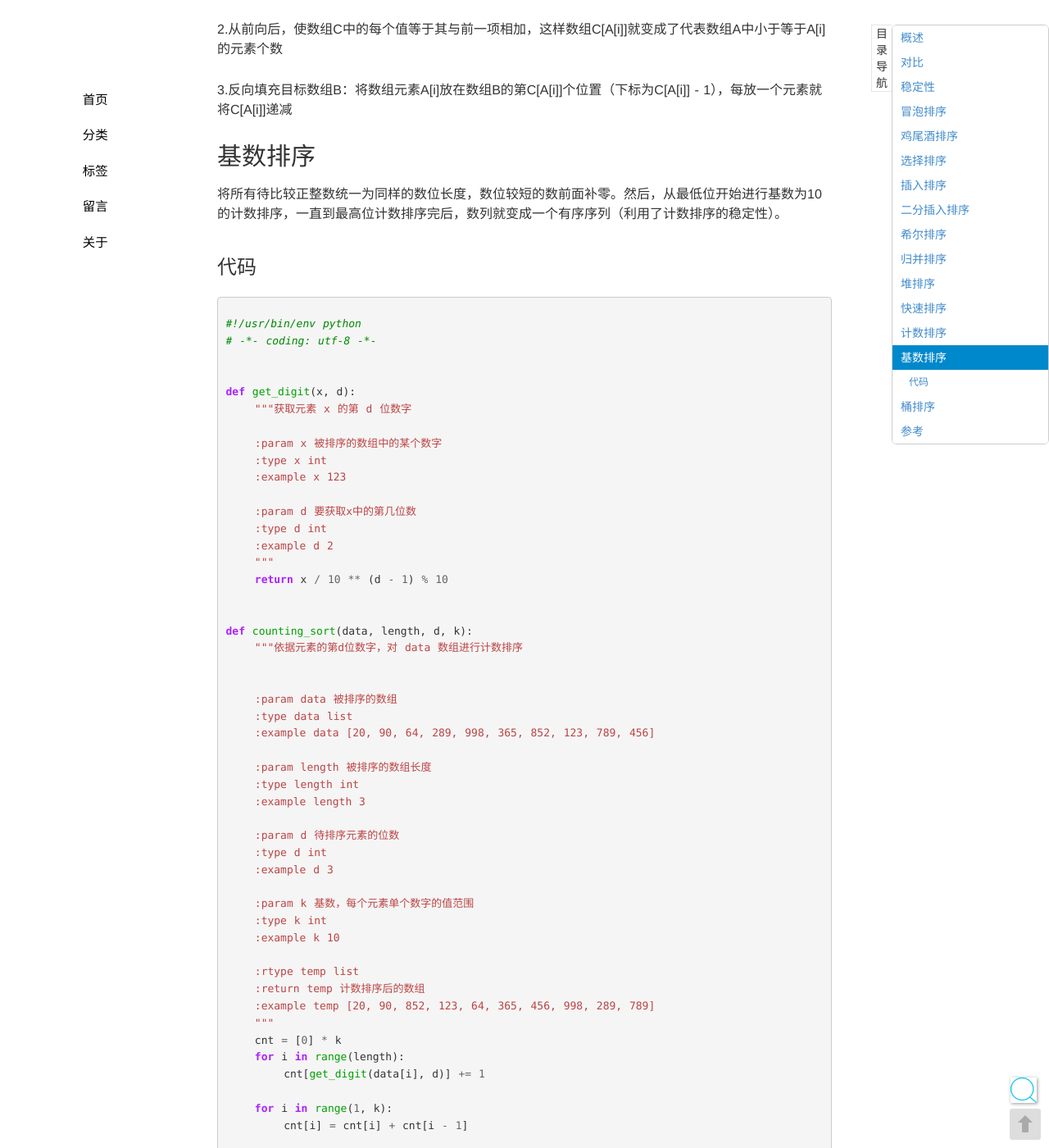
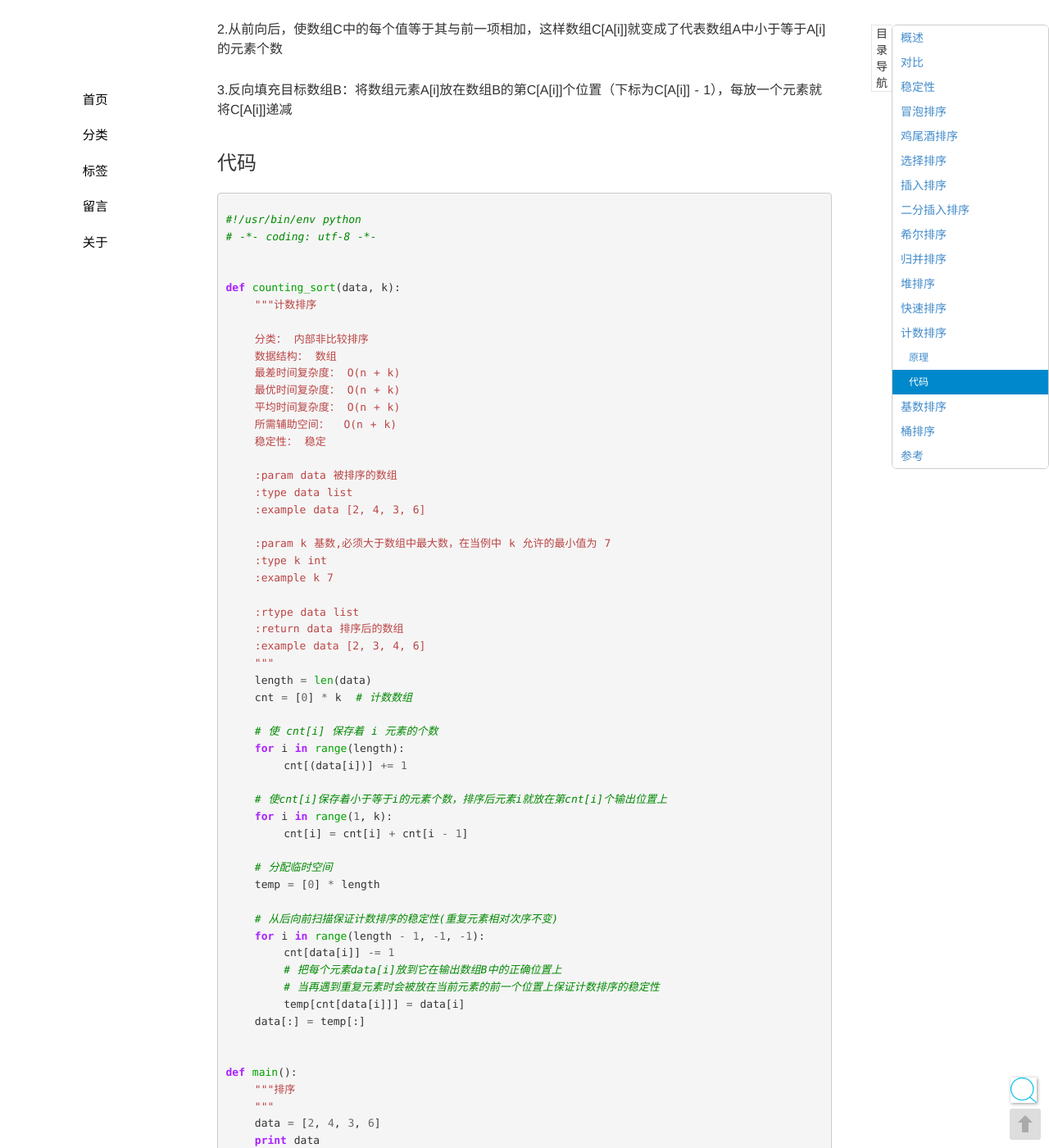
Before and after one commit to seekplum/seekplum.github.io, a Jekyll site: the page built from _posts/2018-06-03-commonly-used-sorting.md, in a window 1280 px wide and 1400 px high, scrolled down 18892 px. Shown: the whole window at 82% size. Built offline with Jekyll 4.4.1, drawn with Linux system fonts in a browser that asks for light colours; comment, search, counter and statistics services are not loaded; some of the changed text lies outside the part shown.

Commit message:
计数排序

````diff
--- a/_posts/2018-06-03-commonly-used-sorting.md
+++ b/_posts/2018-06-03-commonly-used-sorting.md
@@ -806,6 +806,71 @@ if __name__ == '__main__':
 
 3.反向填充目标数组B：将数组元素A[i]放在数组B的第C[A[i]]个位置（下标为C[A[i]] - 1），每放一个元素就将C[A[i]]递减
 
+### 代码
+```python
+#!/usr/bin/env python
+# -*- coding: utf-8 -*-
+
+
+def counting_sort(data, k):
+    """计数排序
+
+    分类： 内部非比较排序
+    数据结构： 数组
+    最差时间复杂度： O(n + k)
+    最优时间复杂度： O(n + k)
+    平均时间复杂度： O(n + k)
+    所需辅助空间：  O(n + k)
+    稳定性： 稳定
+
+    :param data 被排序的数组
+    :type data list
+    :example data [2, 4, 3, 6]
+
+    :param k 基数,必须大于数组中最大数，在当例中 k 允许的最小值为 7
+    :type k int
+    :example k 7
+
+    :rtype data list
+    :return data 排序后的数组
+    :example data [2, 3, 4, 6]
+    """
+    length = len(data)
+    cnt = [0] * k  # 计数数组
+
+    # 使 cnt[i] 保存着 i 元素的个数
+    for i in range(length):
+        cnt[(data[i])] += 1
+
+    # 使cnt[i]保存着小于等于i的元素个数，排序后元素i就放在第cnt[i]个输出位置上
+    for i in range(1, k):
+        cnt[i] = cnt[i] + cnt[i - 1]
+
+    # 分配临时空间
+    temp = [0] * length
+
+    # 从后向前扫描保证计数排序的稳定性(重复元素相对次序不变)
+    for i in range(length - 1, -1, -1):
+        cnt[data[i]] -= 1
+        # 把每个元素data[i]放到它在输出数组B中的正确位置上
+        # 当再遇到重复元素时会被放在当前元素的前一个位置上保证计数排序的稳定性
+        temp[cnt[data[i]]] = data[i]
+    data[:] = temp[:]
+
+
+def main():
+    """排序
+    """
+    data = [2, 4, 3, 6]
+    print data
+    counting_sort(data, 7)
+    print data
+
+
+if __name__ == '__main__':
+    main()
+```
+
 ## 基数排序
 将所有待比较正整数统一为同样的数位长度，数位较短的数前面补零。然后，从最低位开始进行基数为10的计数排序，一直到最高位计数排序完后，数列就变成一个有序序列（利用了计数排序的稳定性）。
 
````
